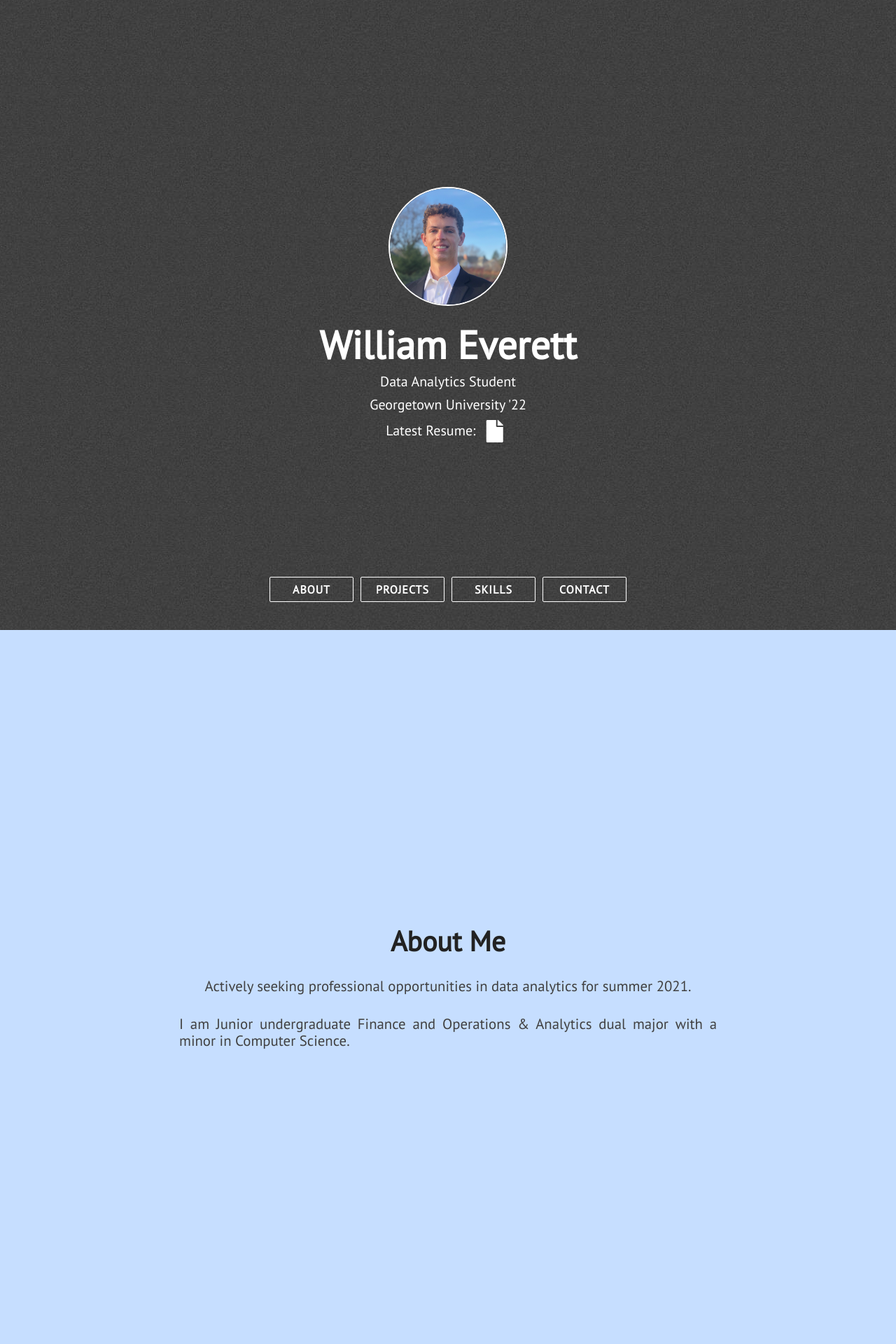
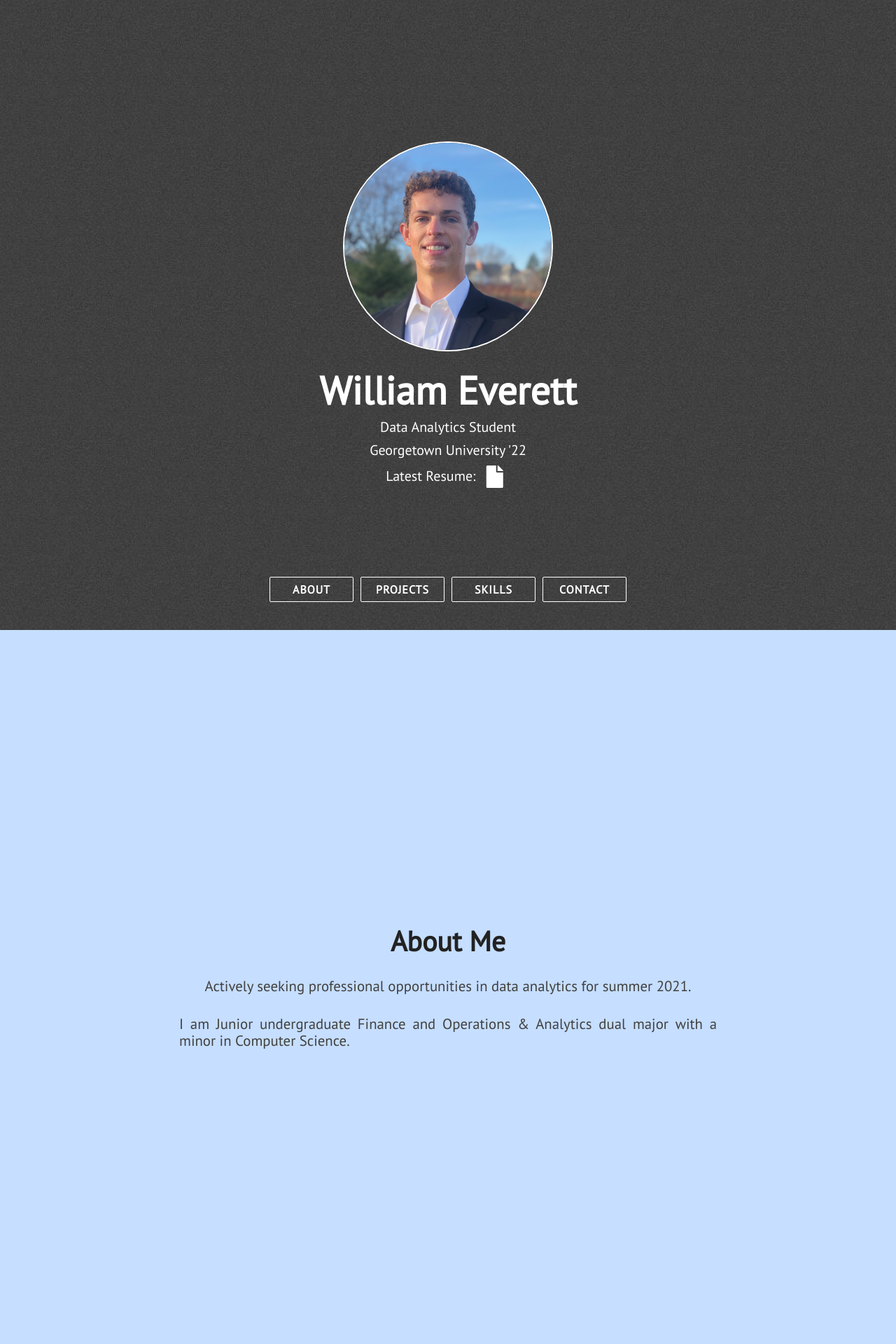
Before and after one commit to wae10/wae10.github.io, a Jekyll site: the page built from index.html, in a window 1280 px wide. Shown: the top 1920 px of the page at 70% size. Built offline with Jekyll 4.4.1, drawn with Linux system fonts in a browser that asks for light colours; nearby versions of some CDN libraries; grey boxes are pictures that could not be loaded.

Commit message:
prof pic size

```diff
--- a/assets/css/main.css
+++ b/assets/css/main.css
@@ -454,8 +454,8 @@ li{
 
 .profile-pic {
   border-radius: 50%;
-  width: 170px;
-  height: 170px;
+  width: 300px;
+  height: 300px;
   border: solid 2px white;
 }
 
```
